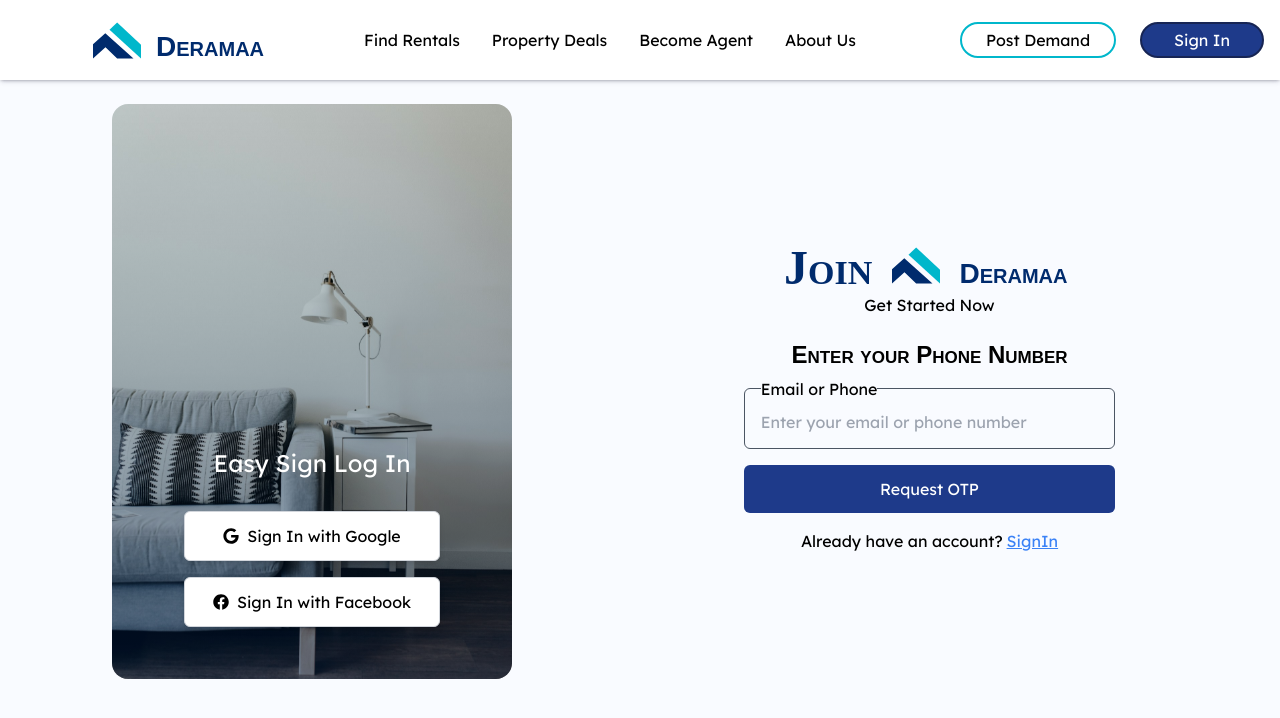
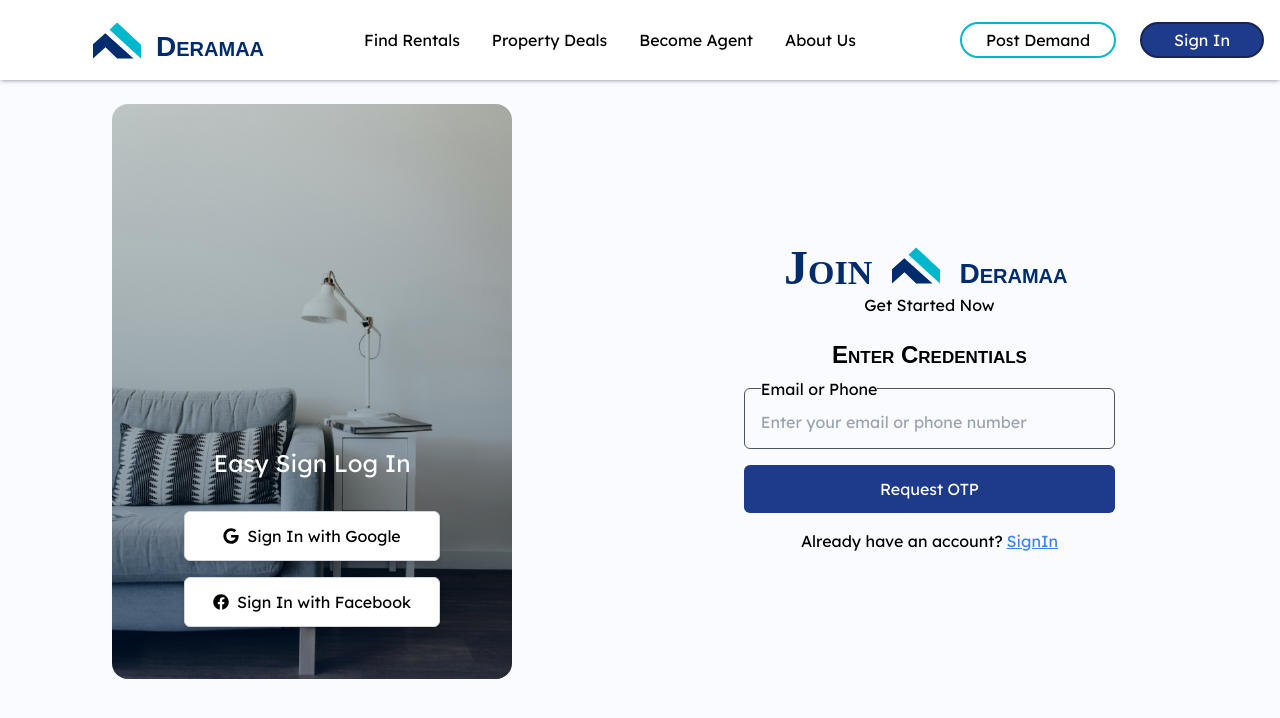
Before and after one commit to doTryCatch/Deramaa, a Next.js app: page /signup in a window 1280 px wide. Shown: the top 718 px of the page. Built offline with nearby package versions, Linux system fonts and the light colour scheme.

Commit message:
fixed:UI

```diff
--- a/app/(auth)/signup/page.tsx
+++ b/app/(auth)/signup/page.tsx
@@ -71,7 +71,7 @@
           <h1>Get Started Now</h1>
         </div>
         <span className="slogan my-2 center text-[24px] ">
-          Enter your Phone Number{" "}
+          Enter Credentials{" "}
         </span>
 
         <div className="input-container space-y-4">
@@ -102,7 +102,7 @@
 
         <span className="center mt-4">
           Already have an account?
-          <Link href="/signup" className="ml-1 underline text-blue-500">
+          <Link href="/signin" className="ml-1 underline text-blue-500">
             SignIn
           </Link>
         </span>
```
